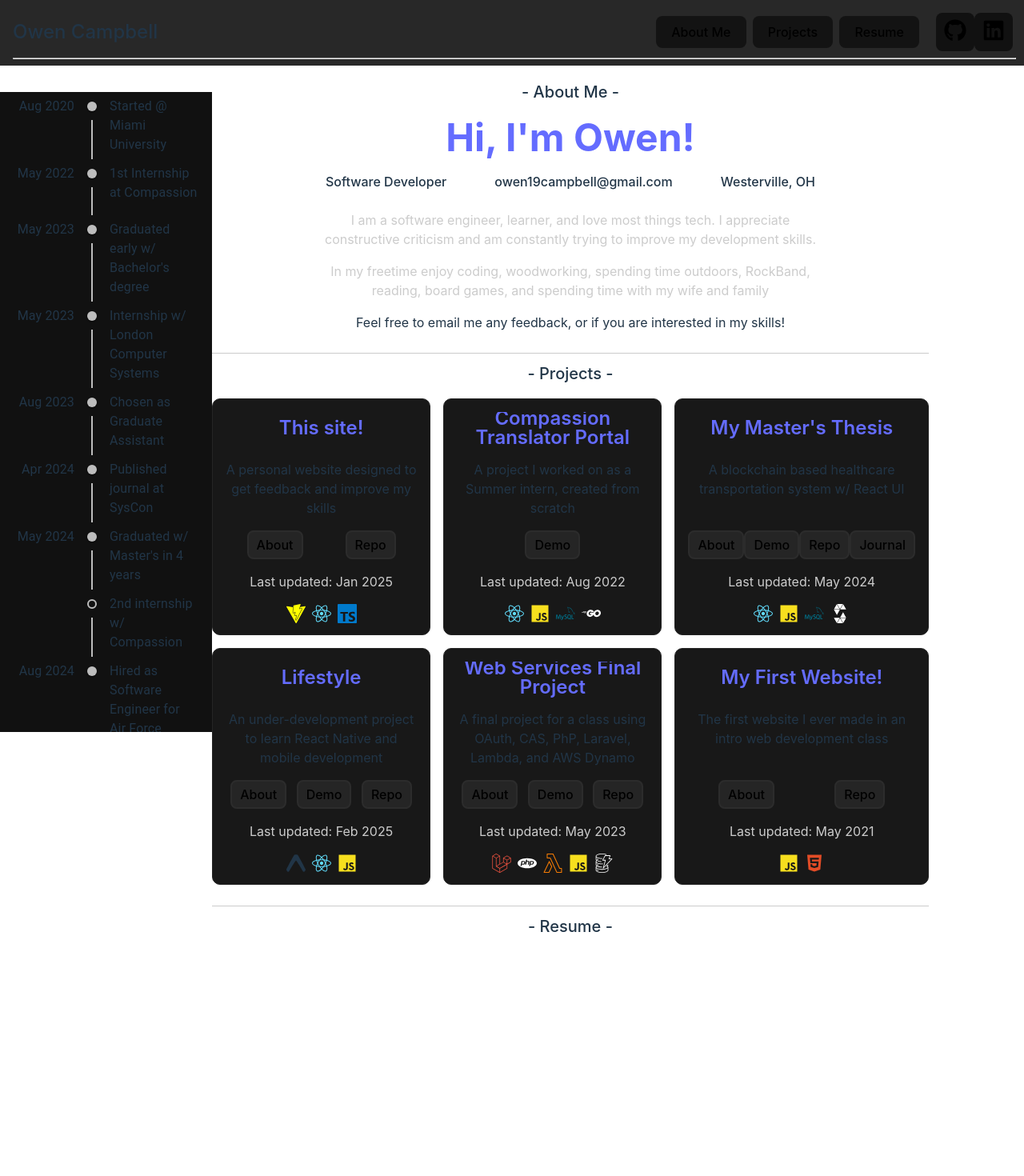
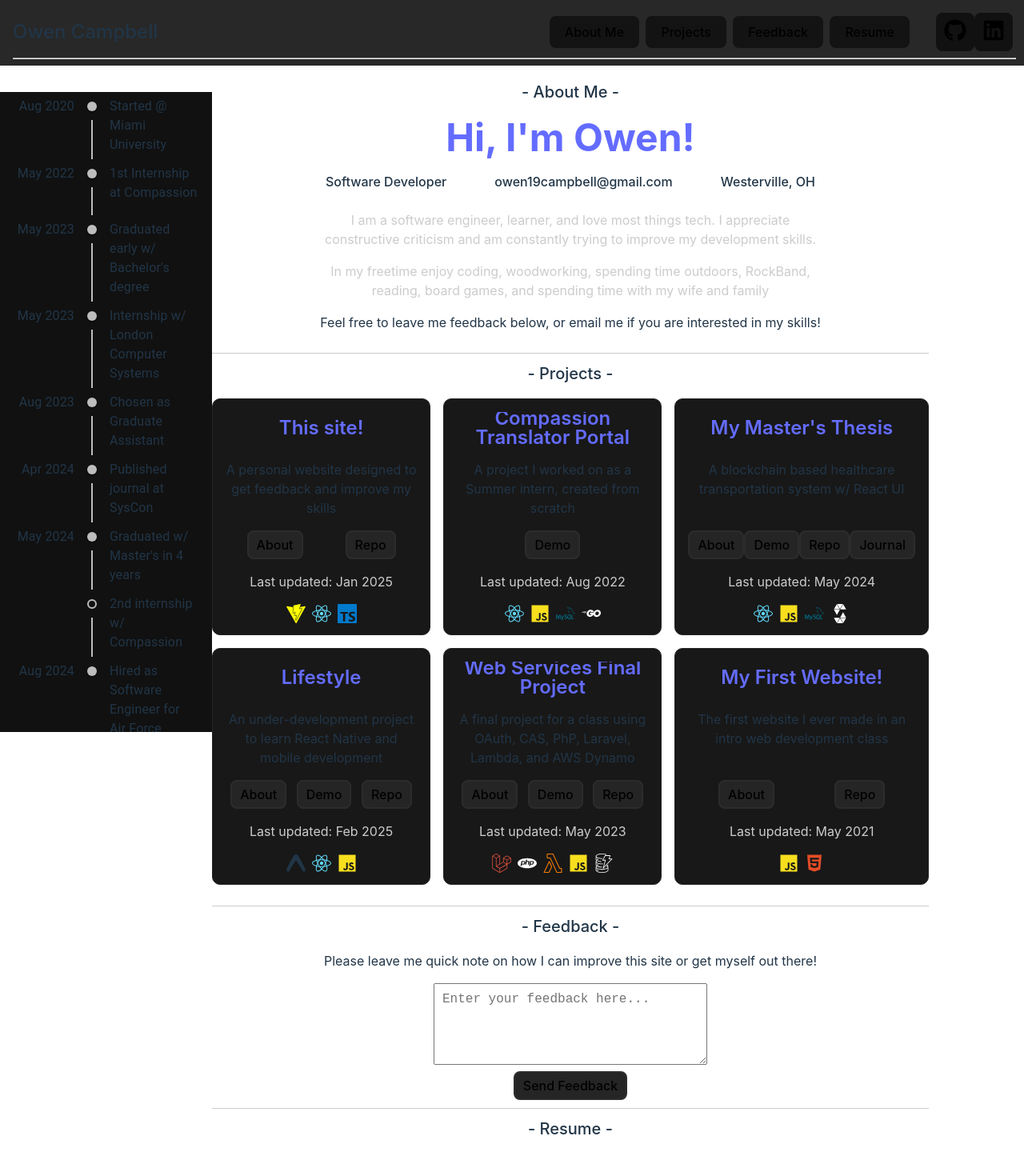
Before and after one commit to Ocamp09/personal-website, a React (Vite) app: page / in a window 1280 px wide. Shown: the top 1470 px of the page at 80% size. Built offline with nearby package versions, Linux system fonts and the light colour scheme.

Commit message:
add feedback system

```diff
--- a/package.json
+++ b/package.json
@@ -12,6 +12,7 @@
     "preview": "vite preview"
   },
   "dependencies": {
+    "@emailjs/browser": "^4.4.1",
     "@emotion/react": "^11.14.0",
     "@emotion/styled": "^11.14.0",
     "@fortawesome/fontawesome-svg-core": "^6.7.2",
--- a/src/App.tsx
+++ b/src/App.tsx
@@ -4,6 +4,7 @@ import Header from "./components/Header";
 import Project from "./components/Project";
 import { useState } from "react";
 import Timeline from "./components/Timeline";
+import { FeedbackForm } from "./components/FeedbackForm";
 
 interface Project {
   name: string;
@@ -84,6 +85,7 @@ function App() {
 
   const [showAbout, setShowAbout] = useState(true);
   const [showProjects, setShowProjects] = useState(true);
+  const [showFeedback, setShowFeedback] = useState(true);
   const [showResume, setShowResume] = useState(true);
   const [showTimeline, setShowTimeline] = useState(true);
 
@@ -121,6 +123,16 @@ function App() {
             ))}
           </div>
         )}
+        <span
+          className="card"
+          id="feedback"
+          onClick={() => {
+            setShowFeedback(!showFeedback);
+          }}
+        >
+          <hr className="divider" />- Feedback -
+        </span>
+        {showFeedback && <FeedbackForm />}
         <div className="resume-div">
           <span
             className="card"
--- a/src/components/About.tsx
+++ b/src/components/About.tsx
@@ -23,8 +23,8 @@ const About = () => {
           </p>
 
           <p>
-            Feel free to email me any feedback, or if you are interested in my
-            skills!
+            Feel free to leave me feedback below, or email me if you are
+            interested in my skills!
           </p>
         </div>
       </div>
--- /dev/null
+++ b/src/components/FeedbackForm.css
@@ -0,0 +1,23 @@
+form {
+  display: flex;
+  flex-direction: column;
+  align-items: center;
+}
+
+textarea {
+  width: 20rem;
+  height: 5rem;
+  padding: 10px 10px 10px 10px;
+  font-size: 16px;
+}
+
+.feedback {
+  background-color: var(--dark-background-buttons);
+  border: 2px solid var(--dark-background-buttons-border);
+  padding: 6px 10px;
+  margin-top: 0.5rem;
+}
+
+.feedback:hover {
+  color: var(--text-primary);
+}
--- /dev/null
+++ b/src/components/FeedbackForm.tsx
@@ -0,0 +1,60 @@
+import React, { useRef, useState } from "react";
+import emailjs from "@emailjs/browser";
+import "./FeedbackForm.css";
+
+export const FeedbackForm: React.FC = () => {
+  const form = useRef<HTMLFormElement>(null);
+  const [isSubmitting, setIsSubmitting] = useState<boolean>(false);
+  const [message, setMessage] = useState<string>("");
+
+  const sendEmail = (e: React.FormEvent<HTMLFormElement>) => {
+    e.preventDefault();
+    setIsSubmitting(true);
+
+    if (!form.current) return;
+
+    emailjs
+      .sendForm(
+        "service_5hphsha", // service_id
+        "template_hhyrvg8", //template_id
+        form.current,
+        {
+          publicKey: "tJWnp_aPp-Vlyf-C2",
+        }
+      )
+      .then(
+        () => {
+          console.log("SUCCESS!");
+          alert("Feedback sent successfully!");
+          setMessage("");
+        },
+        (error) => {
+          console.log("FAILED...", error.text);
+          alert("Failed to send feedback. May have hit request cap.");
+        }
+      )
+      .finally(() => {
+        setIsSubmitting(false);
+      });
+  };
+
+  return (
+    <form ref={form} onSubmit={sendEmail}>
+      <p>
+        Please leave me quick note on how I can improve this site or get myself
+        out there!
+      </p>
+      <textarea
+        id="message"
+        name="message"
+        value={message}
+        onChange={(e) => setMessage(e.target.value)}
+        placeholder="Enter your feedback here..."
+        required
+      />
+      <button type="submit" disabled={isSubmitting} className="feedback">
+        {isSubmitting ? "Sending..." : "Send Feedback"}
+      </button>
+    </form>
+  );
+};
--- a/src/components/Header.css
+++ b/src/components/Header.css
@@ -17,7 +17,7 @@
 }
 
 .header-start {
-  width: 45%;
+  width: 30%;
   padding-left: 0;
   display: flex;
 }
--- a/src/components/Header.tsx
+++ b/src/components/Header.tsx
@@ -55,6 +55,23 @@ const Header = () => {
               }}
             >
               Projects
+            </button>
+            <button
+              className="nav-item"
+              onClick={() => {
+                const div = document.getElementById("feedback");
+
+                if (div) {
+                  var topPos = div.offsetTop;
+
+                  window.scrollTo({
+                    top: topPos - 70,
+                    behavior: "smooth",
+                  });
+                }
+              }}
+            >
+              Feedback
             </button>
             <button
               id="resume-nav"
```
Also changed, not shown: 2 other files (tests, documents, lock files or other folders).
